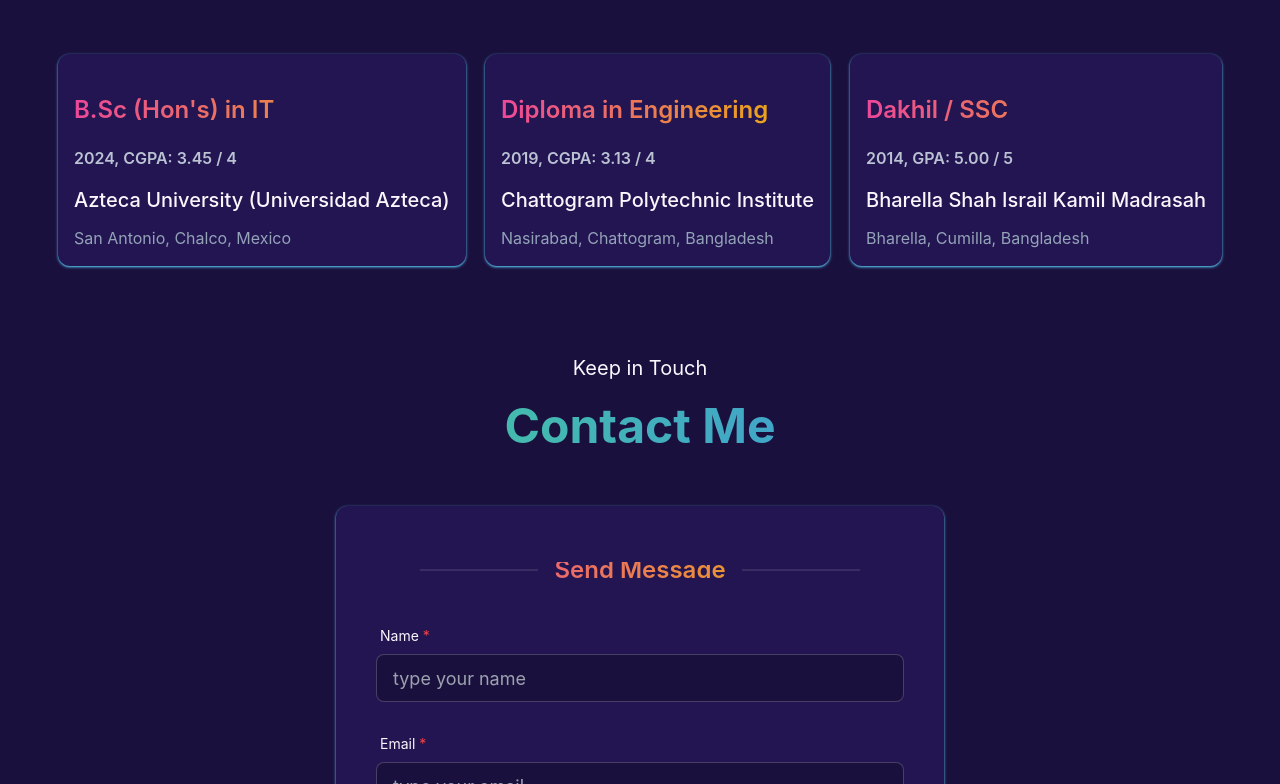
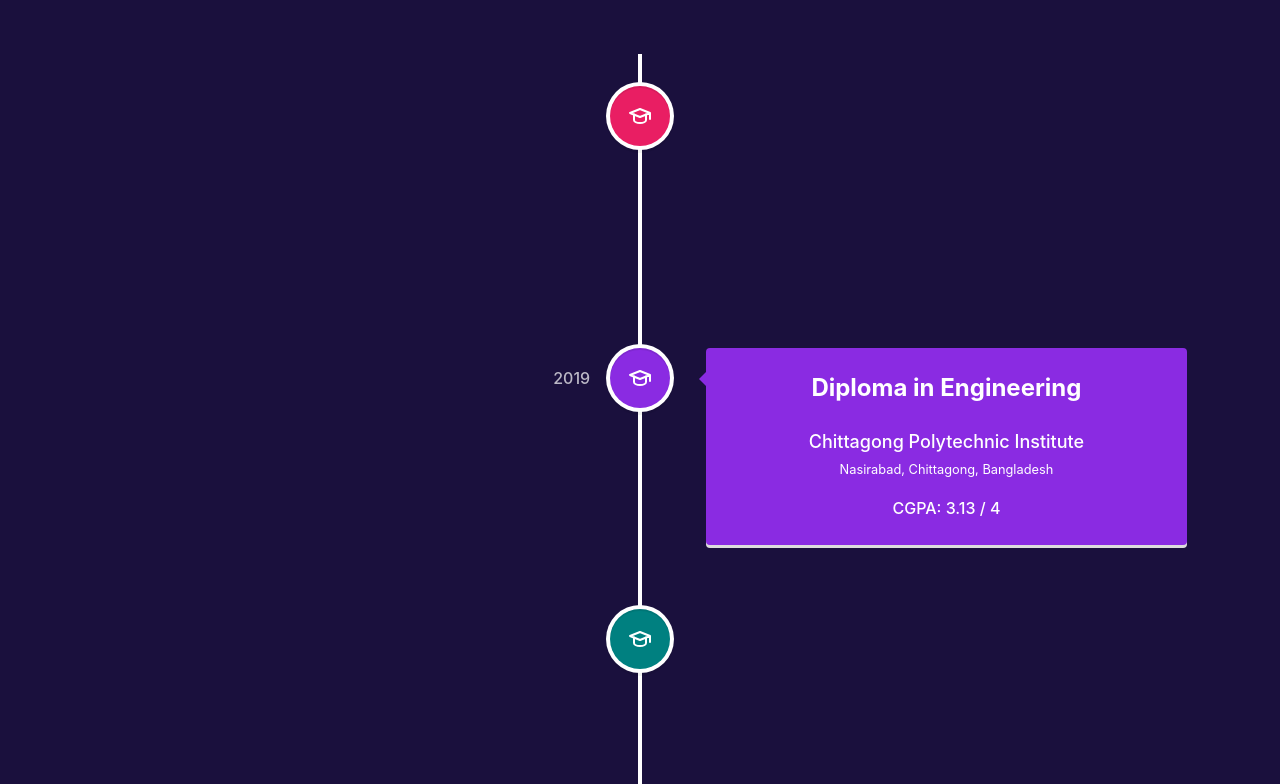
Before and after one commit to nurealammiaji/nurealammiaji, a React (Vite) app: page / in a window 1280 px wide. Shown: the part 1856-2640 px from the top of the page. Built offline with nearby package versions, Linux system fonts and the light colour scheme.

Commit message:
vertical timeline ecucation added

```diff
--- a/package.json
+++ b/package.json
@@ -19,6 +19,7 @@
     "react-parallax-tilt": "^1.7.233",
     "react-router-dom": "^6.24.0",
     "react-simple-typewriter": "^5.0.1",
+    "react-vertical-timeline-component": "^3.6.0",
     "sort-by": "^1.2.0",
     "swiper": "^11.1.7"
   },
--- a/src/components/Education/Education.jsx
+++ b/src/components/Education/Education.jsx
@@ -1,39 +1,62 @@
+import { TbBriefcase, TbSchool, TbStar } from 'react-icons/tb';
 import SectionHeader from '../SectionHeader/SectionHeader';
-import Tilt from 'react-parallax-tilt';
+import { VerticalTimeline, VerticalTimelineElement } from 'react-vertical-timeline-component';
+import 'react-vertical-timeline-component/style.min.css';
 
 const Education = () => {
     return (
         <div id="education">
             <SectionHeader header={"Background"} message={"My Education"} />
             <br />
-            <div className="items-center justify-center [&>*]:my-5 md:[&>*]:my-0 md:flex gap-5">
-                <Tilt>
-                    <div className="p-4 text-left shadow shadow-secondary rounded-xl bg-neutral">
-                        {/* <PiAppStoreLogoBold className="text-5xl" /> */}
-                        <h4 className="mt-6 text-2xl font-semibold text-transparent bg-gradient-to-r from-pink-500 to-yellow-500 bg-clip-text">B.Sc (Hon's) in IT</h4>
-                        <p className="mt-5 font-semibold text-slate-300/90">2024, CGPA: 3.45 / 4</p>
-                        <p className="mt-4 text-xl font-medium">Azteca University (Universidad Azteca)</p>
-                        <p className="mt-3 text-slate-400">San Antonio, Chalco, Mexico</p>
-                    </div>
-                </Tilt>
-                <Tilt>
-                    <div className="p-4 text-left shadow shadow-secondary rounded-xl bg-neutral md:min-w-[300px]">
-                        {/* <PiEdu className="text-5xl" /> */}
-                        <h4 className="mt-6 text-2xl font-semibold text-transparent bg-gradient-to-r from-pink-500 to-yellow-500 bg-clip-text">Diploma in Engineering</h4>
-                        <p className="mt-5 font-semibold text-slate-300/90">2019, CGPA: 3.13 / 4</p>
-                        <p className="mt-4 text-xl font-medium">Chattogram Polytechnic Institute</p>
-                        <p className="mt-3 text-slate-400">Nasirabad, Chattogram, Bangladesh</p>
-                    </div>
-                </Tilt>
-                <Tilt>
-                    <div className="p-4 text-left shadow shadow-secondary rounded-xl bg-neutral">
-                        {/* <PiAppStoreLogoBold className="text-5xl" /> */}
-                        <h4 className="mt-6 text-2xl font-semibold text-transparent bg-gradient-to-r from-pink-500 to-yellow-500 bg-clip-text">Dakhil / SSC</h4>
-                        <p className="mt-5 font-semibold text-slate-300/90">2014, GPA: 5.00 / 5</p>
-                        <p className="mt-4 text-xl font-medium">Bharella Shah Israil Kamil Madrasah</p>
-                        <p className="mt-3 text-slate-400">Bharella, Cumilla, Bangladesh</p>
-                    </div>
-                </Tilt>
+            <div>
+                <VerticalTimeline>
+                    <VerticalTimelineElement
+                        className="vertical-timeline-element--education"
+                        contentStyle={{ background: 'rgb(233, 30, 99)', color: '#fff' }}
+                        contentArrowStyle={{ borderRight: '7px solid  rgb(233, 30, 99)' }}
+                        date="2024"
+                        iconStyle={{ background: 'rgb(233, 30, 99)', color: '#fff' }}
+                        icon={<TbSchool />}
+                    >
+                        <h4 className="text-2xl font-bold vertical-timeline-element-title">BSc (Hons) in IT</h4>
+                        <br />
+                        <h3 className="text-lg font-medium vertical-timeline-element-subtitle">Azteca University - International Programs</h3>
+                        <small>San Antonio, Chalco, Mexico</small>
+                        <p>CGPA: 3.45 / 4</p>
+                    </VerticalTimelineElement>
+                    <VerticalTimelineElement
+                        className="vertical-timeline-element--education"
+                        contentStyle={{ background: 'blueviolet', color: '#fff' }}
+                        contentArrowStyle={{ borderRight: '7px solid blueviolet' }}
+                        date="2019"
+                        iconStyle={{ background: 'blueviolet', color: '#fff' }}
+                        icon={<TbSchool />}
+                    >
+                        <h4 className="text-2xl font-bold vertical-timeline-element-title">Diploma in Engineering</h4>
+                        <br />
+                        <h3 className="text-lg font-medium vertical-timeline-element-subtitle">Chittagong Polytechnic Institute</h3>
+                        <small>Nasirabad, Chittagong, Bangladesh</small>
+                        <p>CGPA: 3.13 / 4</p>
+                    </VerticalTimelineElement>
+                    <VerticalTimelineElement
+                        className="vertical-timeline-element--education"
+                        contentStyle={{ background: 'teal', color: '#fff' }}
+                        contentArrowStyle={{ borderRight: '7px solid teal' }}
+                        date="2014"
+                        iconStyle={{ background: 'teal', color: '#fff' }}
+                        icon={<TbSchool />}
+                    >
+                        <h4 className="text-2xl font-bold vertical-timeline-element-title">Dakhil / SSC</h4>
+                        <br />
+                        <h3 className="text-lg font-medium vertical-timeline-element-subtitle">Bharella Shah Israil Kamil Madrasah</h3>
+                        <small>Bharella, Cumilla, Bangladesh</small>
+                        <p>GPA: 5.00 / 5</p>
+                    </VerticalTimelineElement>
+                    {/* <VerticalTimelineElement
+                        iconStyle={{ background: 'rgb(16, 204, 82)', color: '#fff' }}
+                        icon={<TbStar />}
+                    /> */}
+                </VerticalTimeline>
             </div>
         </div>
     );
--- a/src/components/Features/Features.jsx
+++ b/src/components/Features/Features.jsx
@@ -9,21 +9,21 @@
             <br />
             <div className="items-center justify-center gap-5 [&>*]:my-5 md:[&>*]:my-0 md:flex">
                 <Tilt>
-                    <div className="p-4 text-left shadow-lg shadow-secondary rounded-xl bg-neutral">
+                    <div className="p-4 text-left shadow-inner shadow-violet-300 rounded-xl bg-neutral">
                         <PiAppStoreLogoBold className="text-5xl" />
                         <h4 className="mt-6 text-2xl font-semibold text-transparent bg-gradient-to-r from-pink-500 to-yellow-500 bg-clip-text">Web Applications</h4>
                         <p className="mt-5">Lorem ipsum dolor sit amet consectetur adipisicing elit. Iste cumque expedita distinctio sit culpa consequuntur! Alias accusantium aspernatur eaque maiores rerum dolore voluptate ex quo error, debitis ullam quas eum?</p>
                     </div>
                 </Tilt>
                 <Tilt>
-                    <div className="p-4 text-left shadow shadow-secondary rounded-xl bg-neutral">
+                    <div className="p-4 text-left shadow-inner shadow-violet-300 rounded-xl bg-neutral">
                         <PiGlobeBold className="text-5xl" />
                         <h4 className="mt-6 text-2xl font-semibold text-transparent bg-gradient-to-r from-pink-500 to-yellow-500 bg-clip-text">Frontend Development</h4>
                         <p className="mt-5">Lorem ipsum dolor sit amet consectetur adipisicing elit. Iste cumque expedita distinctio sit culpa consequuntur! Alias accusantium aspernatur eaque maiores rerum dolore voluptate ex quo error, debitis ullam quas eum?</p>
                     </div>
                 </Tilt>
                 <Tilt>
-                    <div className="p-4 text-left shadow shadow-secondary rounded-xl bg-neutral">
+                    <div className="p-4 text-left shadow-inner shadow-violet-300 rounded-xl bg-neutral">
                         <PiAppStoreLogoBold className="text-5xl" />
                         <h4 className="mt-6 text-2xl font-semibold text-transparent bg-gradient-to-r from-pink-500 to-yellow-500 bg-clip-text">Fullstack Development</h4>
                         <p className="mt-5">Lorem ipsum dolor sit amet consectetur adipisicing elit. Iste cumque expedita distinctio sit culpa consequuntur! Alias accusantium aspernatur eaque maiores rerum dolore voluptate ex quo error, debitis ullam quas eum?</p>
```
Also changed, not shown: 1 other file (tests, documents, lock files or other folders).
